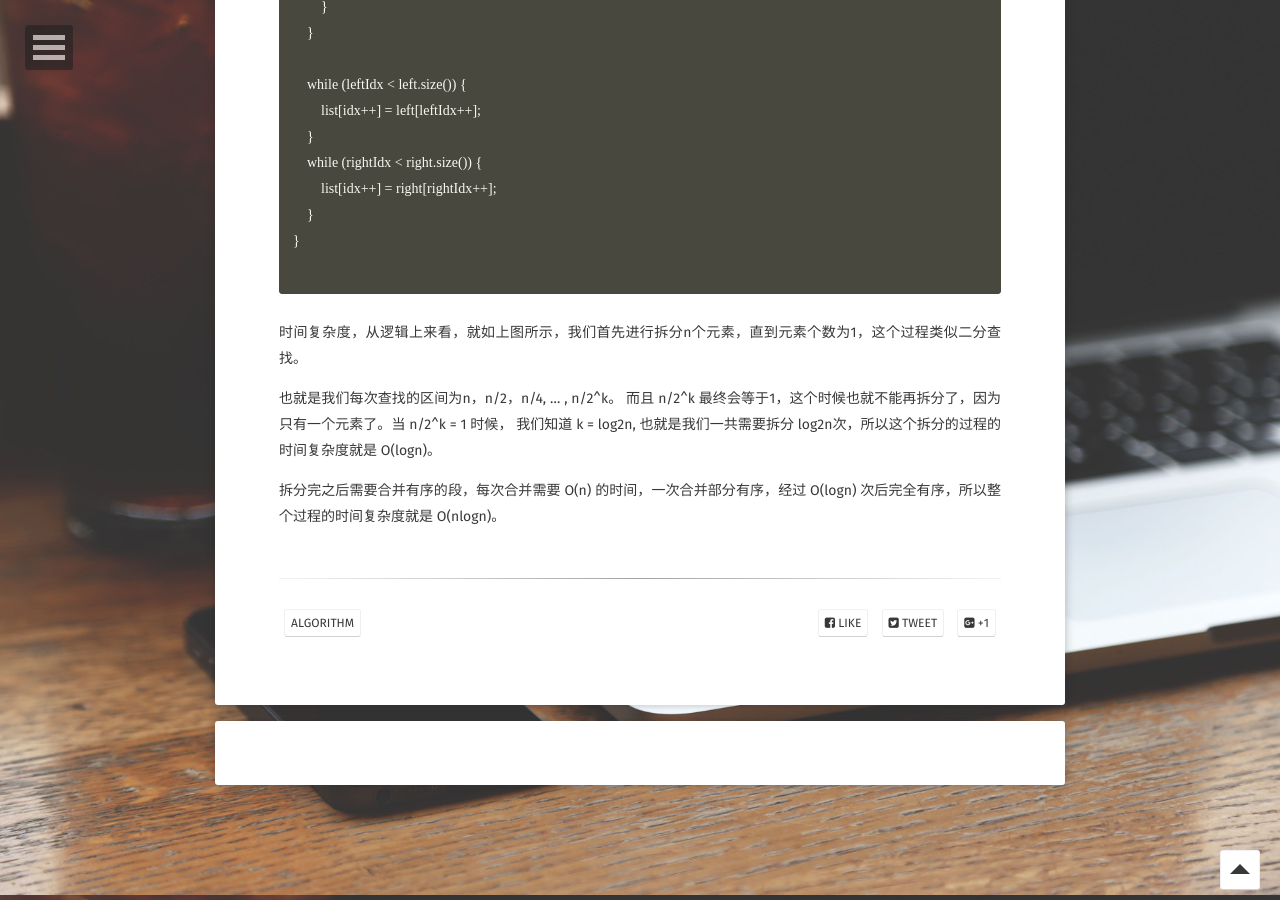
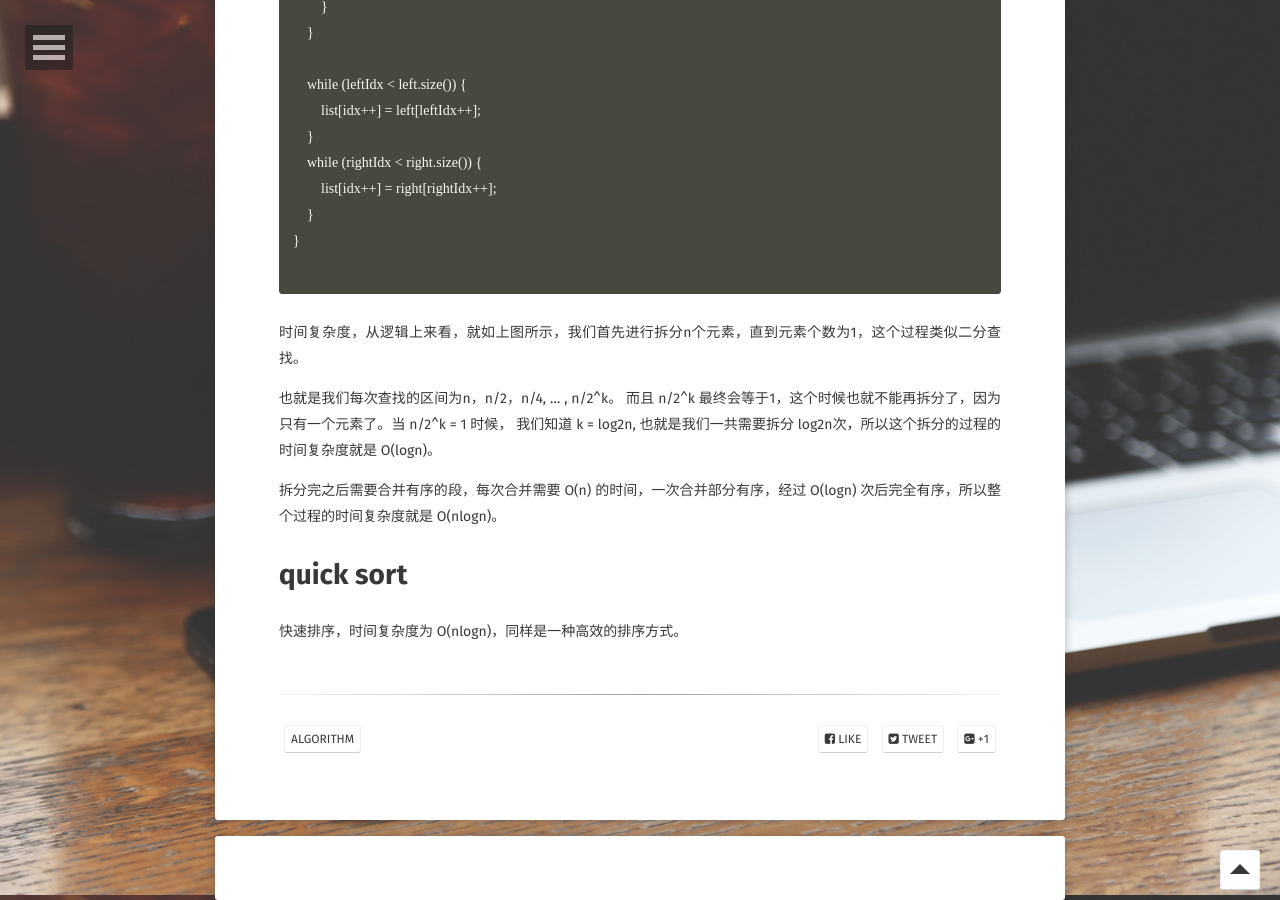
Before and after one commit to longjianjiang/longjianjiang.github.io, a Jekyll site: the page built from _posts/2018-12-07-sort.md, in a window 1280 px wide and 900 px high, scrolled down 1805 px. Built offline with Jekyll 4.4.1, drawn with Linux system fonts in a browser that asks for light colours; some web fonts are replaced; comment, search, counter and statistics services are not loaded.

Commit message:
Update(auto commit)

```diff
--- a/_posts/2018-12-07-sort.md
+++ b/_posts/2018-12-07-sort.md
@@ -62,3 +62,7 @@ void mergeSort(vector<int>& list) {
 也就是我们每次查找的区间为n，n/2，n/4, ... , n/2^k。 而且 n/2^k 最终会等于1，这个时候也就不能再拆分了，因为只有一个元素了。当 n/2^k = 1 时候， 我们知道 k = log2n, 也就是我们一共需要拆分 log2n次，所以这个拆分的过程的时间复杂度就是 O(logn)。
 
 拆分完之后需要合并有序的段，每次合并需要 O(n) 的时间，一次合并部分有序，经过 O(logn) 次后完全有序，所以整个过程的时间复杂度就是 O(nlogn)。
+
+# quick sort
+
+快速排序，时间复杂度为 O(nlogn)，同样是一种高效的排序方式。
```
